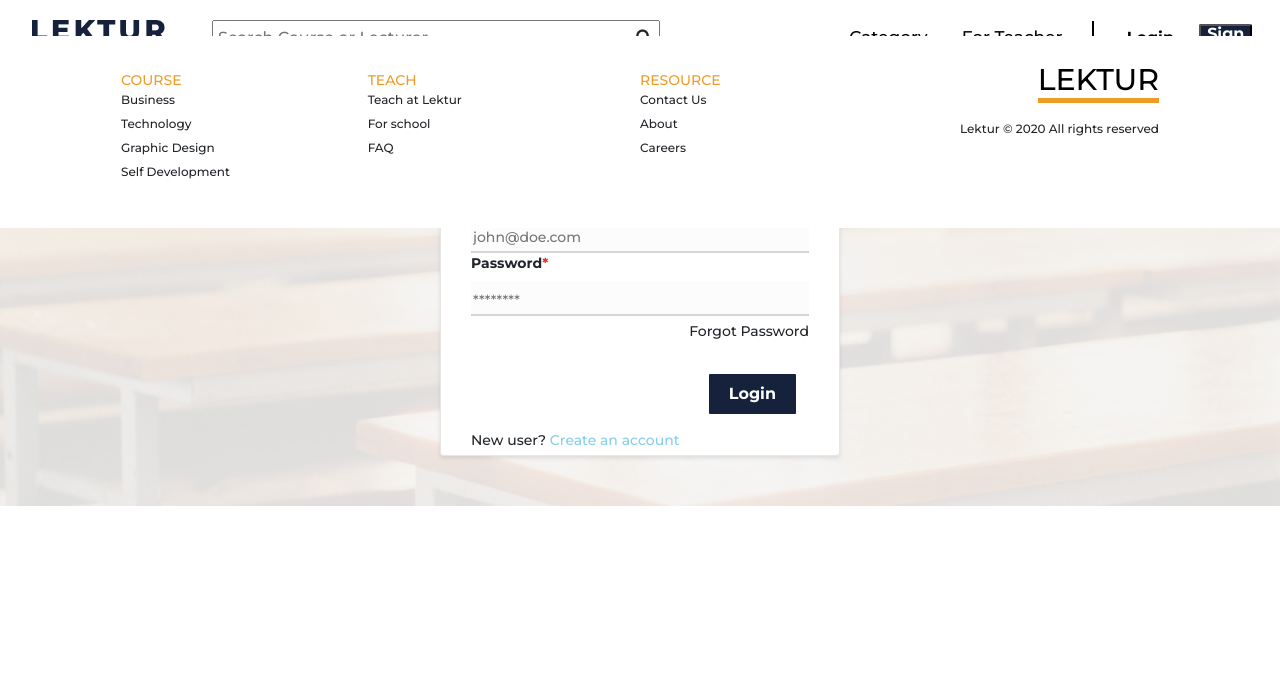
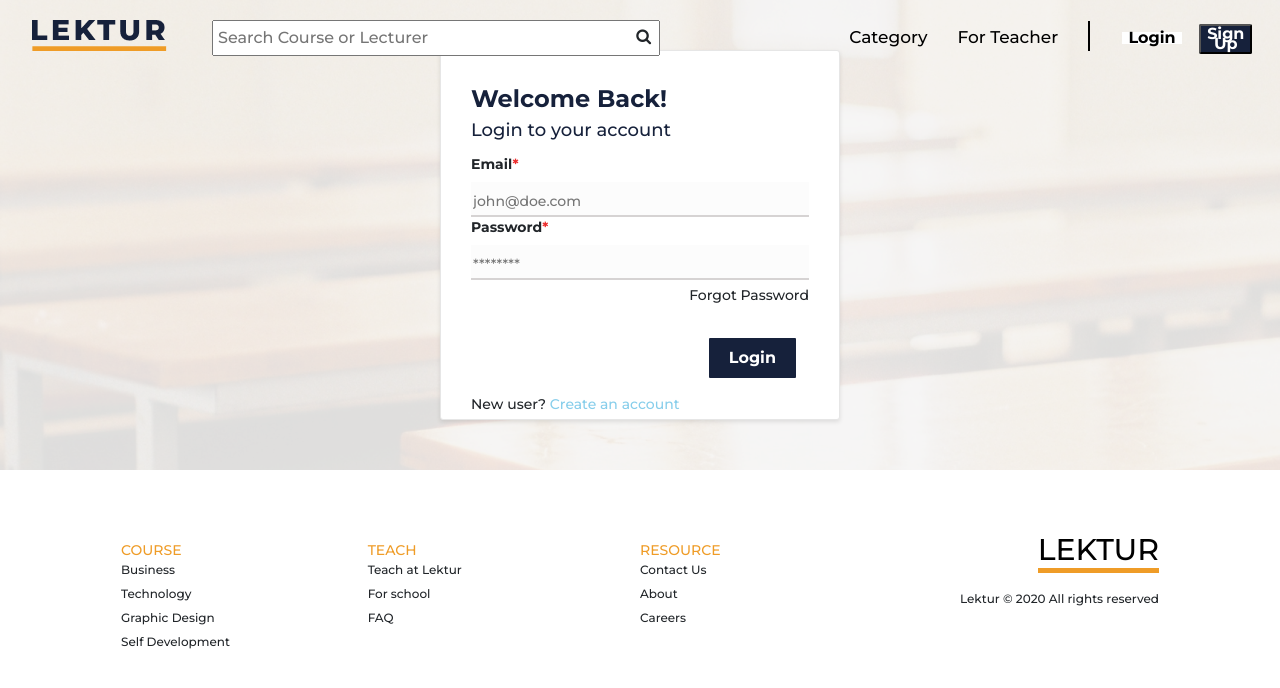
Before and after one commit to Rantikaayuning/frontend-lektur-app, a React (Create React App) app: page /login in a window 1280 px wide. Shown: the top 688 px of the page. Built offline with nearby package versions, Linux system fonts and the light colour scheme.

Commit message:
merge feature/login to develop

```diff
--- a/src/components/Header/SideBar.js
+++ b/src/components/Header/SideBar.js
@@ -4,50 +4,42 @@ import {Link} from "react-router-dom"
 import garis from "../../assets/Rectangle 2.png";
 
 function SideBar() {
-    return ( <
-        div className = "sidebar fixed" >
-        <
-        div className = "left" >
-        <Link to="/"
-        className = "logo" >
-        <
-        img src = { Logo }
-        alt = "logo"
-        className = "bl" / >
-        <
-        /Link>{" "} <
-        img src = { garis }
-        alt = "garis"
-        className = "bl" / >
-        <
-        /div>{" "} <
-        div className = "center" >
-        <
-        input type = "text"
-        placeholder = "Search Course or Lecturer" / >
-        <
-        i className = "fa fa-search icon" > < /i>{" "} <
-        /div>{" "} <
-        div className = "right" >
-        <
-        ul >
-        <
-        li > Category < /li> <li> For Teacher </li >
-        <
-        li >
-        <
-        div className = "vl" > < /div>{" "} <
-        /li>{" "} <
-        li > { " " } <
-        span > Login < /span>{" "} <
-        /li>{" "} <
-        li >
-        <Link to="/register"><
-        button > Sign Up < /button></Link>{" "} <
-        /li>{" "} <
-        /ul>{" "} <
-        /div>{" "} <
-        /div>
+    return (
+        <div className = "sidebar fixed" >
+            <div className = "left" >
+                <a href = "/" className = "logo" >
+                    <img src = { Logo } alt = "logo" className = "bl"/>
+                </a>{" "}
+                    <img src = { garis } alt = "garis" className = "bl" />
+            </div>{" "}
+            <div className = "center" >
+                <input type = "text" placeholder = "Search Course or Lecturer"/>
+                <i className = "fa fa-search icon" ></i>{" "}
+            </div>{" "}
+            <div className = "right" >
+                <ul >
+                    <li >
+                        Category
+                    </li>
+                    <li>
+                        For Teacher
+                    </li >
+                    <li >
+                        <div className = "vl" ></div>{" "}
+                    </li>{" "}
+                    <li className='sidebar-login-button'> { " " }
+                        <Link to='/login'>
+                            <button > Login </button>{" "}
+                        </Link>
+                    </li>{" "}
+                    <li className='sidebar-signup-button'>
+                        <Link to='/register'>
+                            <button>Sign Up </button>{" "}
+                        </Link>
+                    </li>{" "}
+                </ul>{" "}
+            </div>{" "}
+        </div>
     );
 }
 
--- a/src/styles/Sidebar.css
+++ b/src/styles/Sidebar.css
@@ -15,7 +15,6 @@
 }
 
 .sidebar ul li {
-    font-family: Montserrat;
     margin-top: -20px;
     font-style: normal;
     font-weight: 500;
@@ -24,28 +23,28 @@
     color: #000000;
 }
 
-.sidebar ul li button {
+.right .sidebar-signup-button button {
     top: 1px;
     left: 350px;
     position: absolute;
     height: 30px;
-    background: #16213b;
+    background-color: #16213b;
     border-radius: 2px;
     color: white;
-    font-family: Montserrat;
     font-style: normal;
     font-weight: bold;
     font-size: 16px;
     line-height: 10px;
 }
 
-.sidebar ul li span {
-    font-family: Montserrat;
+.right .sidebar-login-button button {
     font-style: normal;
     font-weight: bold;
     font-size: 16px;
     line-height: 10px;
+    border: none;
     color: #000000;
+    background-color: white;
 }
 
 .sidebar .logo img {
--- a/src/styles/login.css
+++ b/src/styles/login.css
@@ -1,13 +1,11 @@
-body {
-  margin: 0px;
-}
-
 .login-page {
   background-image: url("../assets/Rectangle4.png");
   width: 100%;
   height: 470px;
-  background-size: cover;
-  position: absolute;
+  /* background-size: cover; */
+  /* position: absolute; */
+  margin: auto;
+  padding: 50px;
   display: flex;
   justify-content: center;
   align-items: center;
@@ -65,7 +63,7 @@ body {
   outline: 0;
 }
 
-span {
+.login-page .login-form span {
   color: rgb(236, 46, 46);
 }
 
```
Also changed, not shown: src/Routes.js (deleted, +0 -15 lines), src/components/Header/Jumbotron.js (+24 -35 lines), src/components/NavTemp.js (deleted, +0 -13 lines), src/pages/Home/index.js (deleted, +0 -11 lines).
